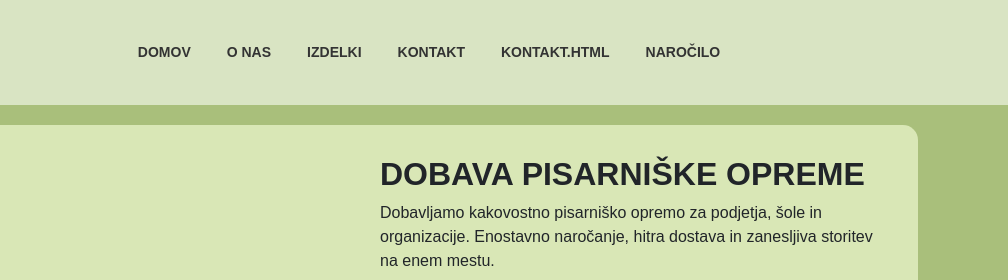
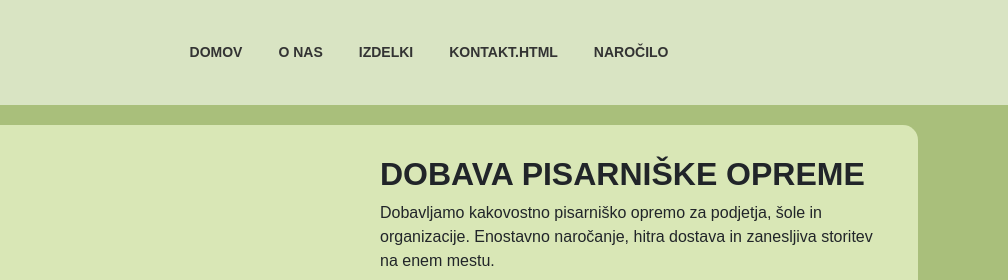
Before and after one commit to ReaV0211/dobava-pisarniske-opreme, a plain HTML site: page index.html in a window 1280 px wide. Shown: the top 280 px of the page, 272-1280 px from the left. Drawn offline with nearby package versions, Linux system fonts and the light colour scheme; files that its build step writes are made by us from their sources.

Commit message:
Update index.html

```diff
--- a/index.html
+++ b/index.html
@@ -26,7 +26,6 @@
         <li class="nav-item"><a class="nav-link active" href="index.html">DOMOV</a></li>
         <li class="nav-item"><a class="nav-link" href="#">O NAS</a></li>
         <li class="nav-item"><a class="nav-link" href="izdelki.html">IZDELKI</a></li>
-        <li class="nav-item"><a class="nav-link" href="#">KONTAKT</a></li>
         <li class="nav-item"><a class="nav-link" href="#"> kontakt.html </a></li>
         <li class="nav-item"><a class="nav-link" href="#">NAROČILO</a></li>
       </ul>
```
